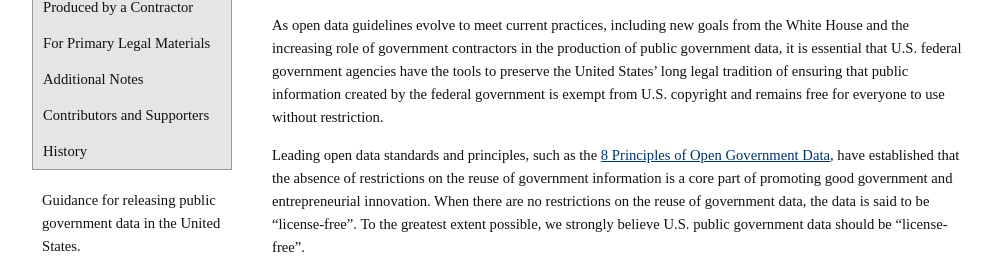
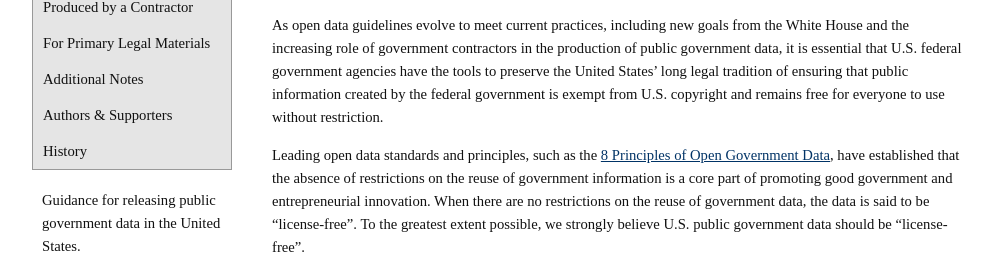
Before and after one commit to unitedstates/licensing, a Jekyll site: the page built from index.md, in a window 1280 px wide. Shown: the part 207-485 px from the top of the page, without its empty margins (18-1021 px from the left). Built offline with Jekyll 4.4.1, drawn with Linux system fonts in a browser that asks for light colours; nearby versions of some CDN libraries; some web fonts are replaced.

Commit message:
Fix sidebar

```diff
--- a/_layouts/default.html
+++ b/_layouts/default.html
@@ -40,8 +40,8 @@
         <li><a href="#additional-notes">
           Additional Notes
         </a></li>
-        <li><a href="#contributors-and-supporters">
-          Contributors and Supporters
+        <li><a href="#authors">
+          Authors &amp; Supporters
         </a></li>
         <li><a href="#history">
           History
```
